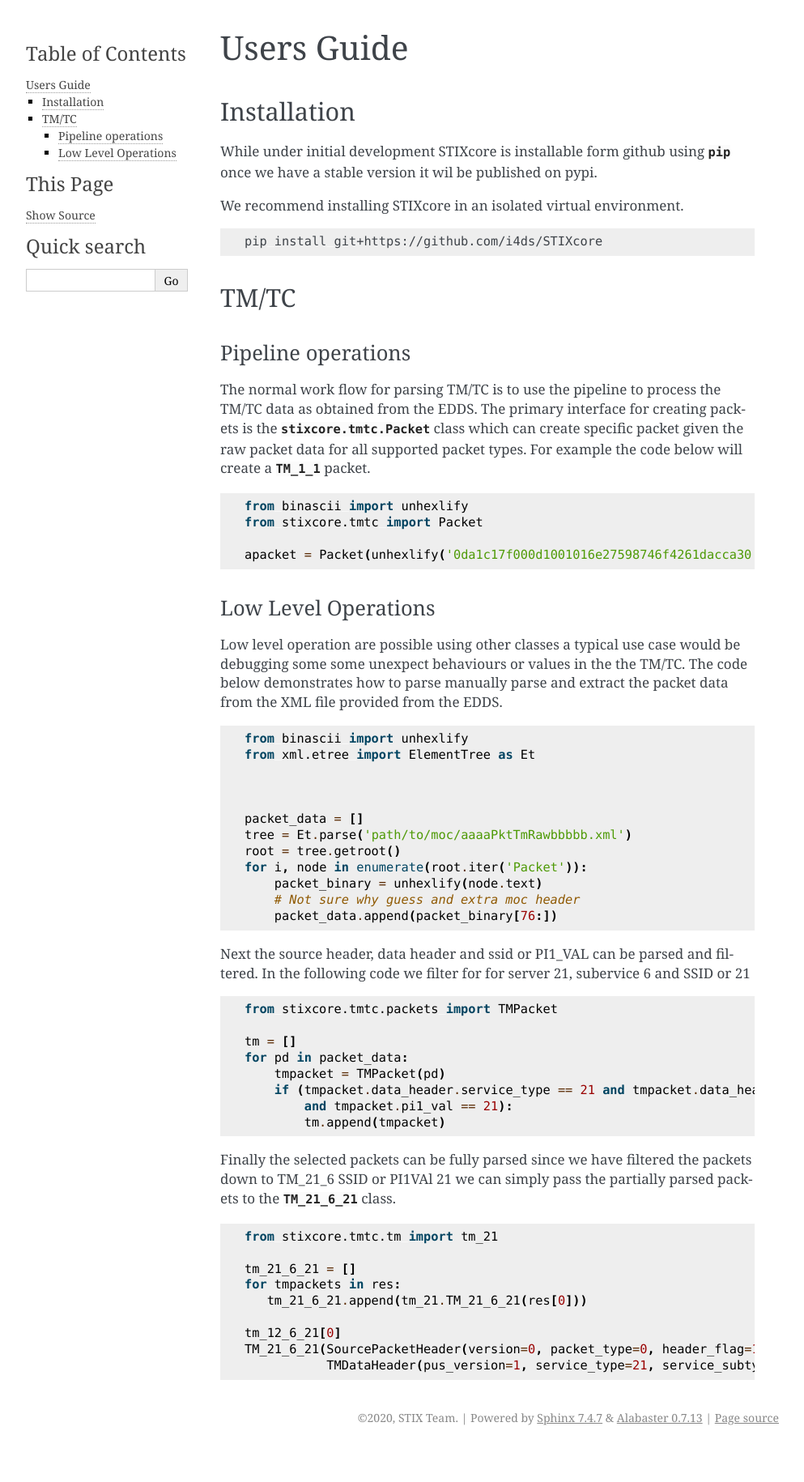
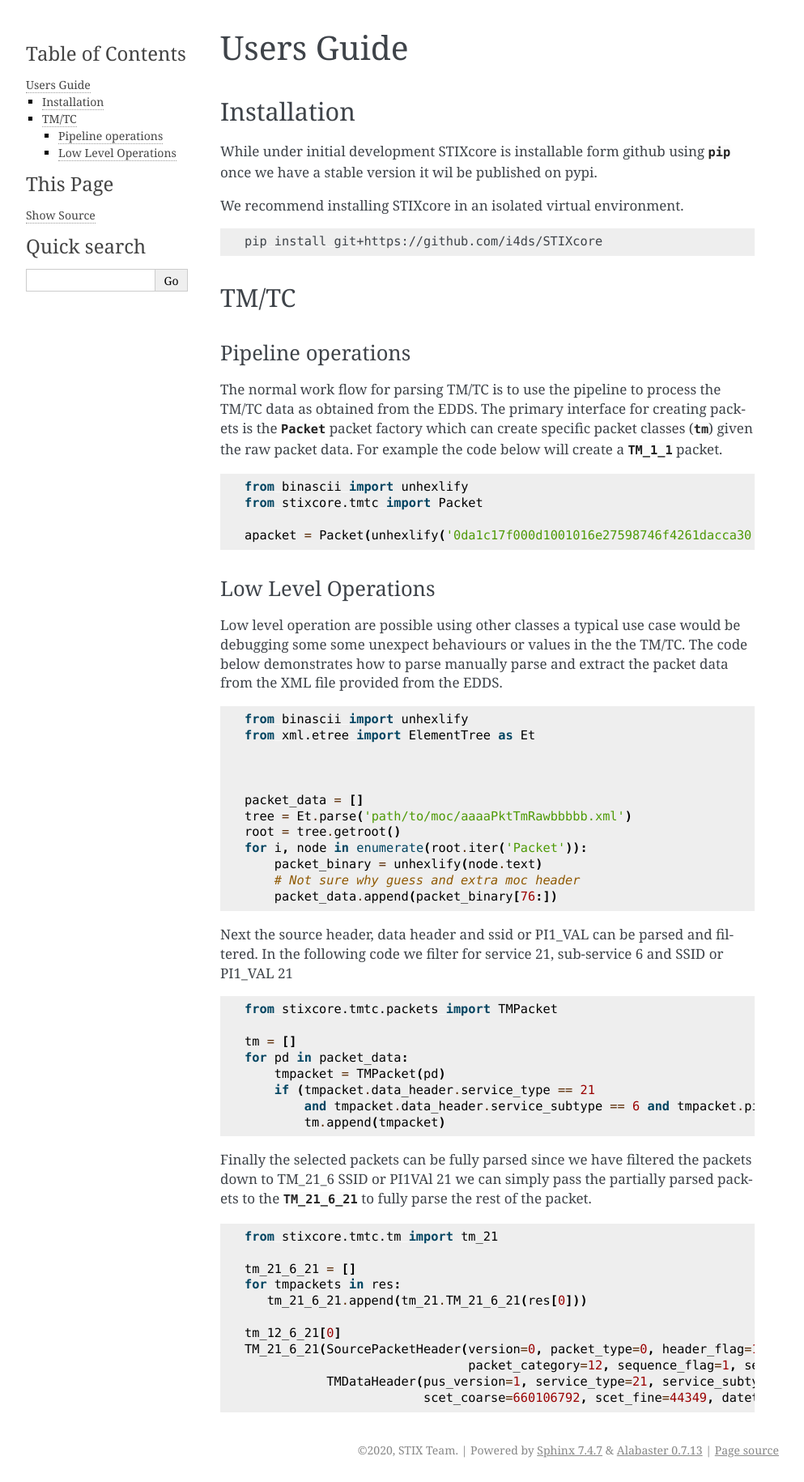
Before and after one commit to i4Ds/STIXCore, a Sphinx documentation site: the page built from docs/users.rst, in a window 1280 px wide. Shown: the whole page at 81% size, without its empty margins (148-1141 px from the left). Built offline with Sphinx 7.4.7, drawn with Linux system fonts in a browser that asks for light colours; the version number could not be read and is left out; before the commit the page ends 1790 px from its top, so only the background shows below that.

Commit message:
Fix docs

```diff
--- a/docs/code_ref/processing.rst
+++ b/docs/code_ref/processing.rst
@@ -1,7 +1,8 @@
 STIXCore processing
 *******************
 
-The ``processing`` submodule contains prosessing methods to transform telemtry data into higer processing levels.
+The ``processing`` submodule contains processing methods to transform telemetry data into high level
+data products levels.
 
 
 .. automodapi:: stixcore.processing
--- a/docs/users.rst
+++ b/docs/users.rst
@@ -19,9 +19,9 @@ TM/TC
 Pipeline operations
 """""""""""""""""""
 The normal work flow for parsing TM/TC is to use the pipeline to process the TM/TC data as obtained
-from the EDDS. The primary interface for creating packets is the `stixcore.tmtc.Packet` class which
-can create specific packet given the raw packet data for all supported packet types. For example the
-code below will create a `TM_1_1` packet.
+from the EDDS. The primary interface for creating packets is the `~stixcore.tmtc.Packet` packet
+factory which can create specific packet classes (`~stixcore.tmtc.tm`) given the raw packet data. For
+example the code below will create a `~stixcore.tmtc.tm.tm_1.TM_1_1` packet.
 
 .. code-block:: python
 
@@ -52,7 +52,7 @@ parse and extract the packet data from the XML file provided from the EDDS.
         packet_data.append(packet_binary[76:])
 
 Next the source header, data header and ssid or PI1_VAL can be parsed and filtered. In the following
-code we filter for for server 21, subervice 6 and SSID or 21
+code we filter for service 21, sub-service 6 and SSID or PI1_VAL 21
 
 .. code-block:: python
 
@@ -61,12 +61,13 @@ code we filter for for server 21, subervice 6 and SSID or 21
     tm = []
     for pd in packet_data:
         tmpacket = TMPacket(pd)
-        if (tmpacket.data_header.service_type == 21 and tmpacket.data_header.service_subtype == 6
-            and tmpacket.pi1_val == 21):
+        if (tmpacket.data_header.service_type == 21
+            and tmpacket.data_header.service_subtype == 6 and tmpacket.pi1_val == 21):
             tm.append(tmpacket)
 
 Finally the selected packets can be fully parsed since we have filtered the packets down to TM_21_6
-SSID or PI1VAl 21 we can simply pass the partially parsed packets to the `TM_21_6_21` class.
+SSID or PI1VAl 21 we can simply pass the partially parsed packets to the
+`~stixcore.tmtc.tm.tm_21.TM_21_6_21` to fully parse the rest of the packet.
 
 .. code-block:: python
 
@@ -77,5 +78,7 @@ SSID or PI1VAl 21 we can simply pass the partially parsed packets to the `TM_21_
        tm_21_6_21.append(tm_21.TM_21_6_21(res[0]))
 
     tm_12_6_21[0]
-    TM_21_6_21(SourcePacketHeader(version=0, packet_type=0, header_flag=1, process_id=91, packet_category=12, sequence_flag=1, sequence_count=8962, data_length=3959),
-               TMDataHeader(pus_version=1, service_type=21, service_subtype=6, destination_id=0, scet_coarse=660106792, scet_fine=44349, datetime=0660106792:44349))
+    TM_21_6_21(SourcePacketHeader(version=0, packet_type=0, header_flag=1, process_id=91,
+                                  packet_category=12, sequence_flag=1, sequence_count=8962, data_length=3959),
+               TMDataHeader(pus_version=1, service_type=21, service_subtype=6, destination_id=0,
+                            scet_coarse=660106792, scet_fine=44349, datetime=0660106792:44349))
```
Also changed, not shown: 3 other files.
